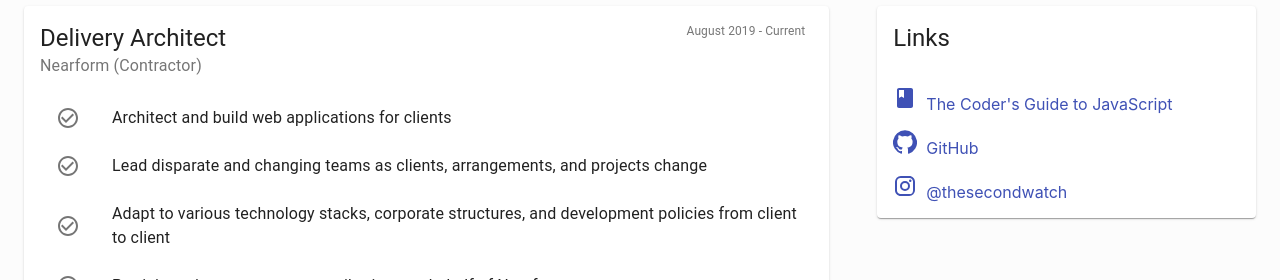
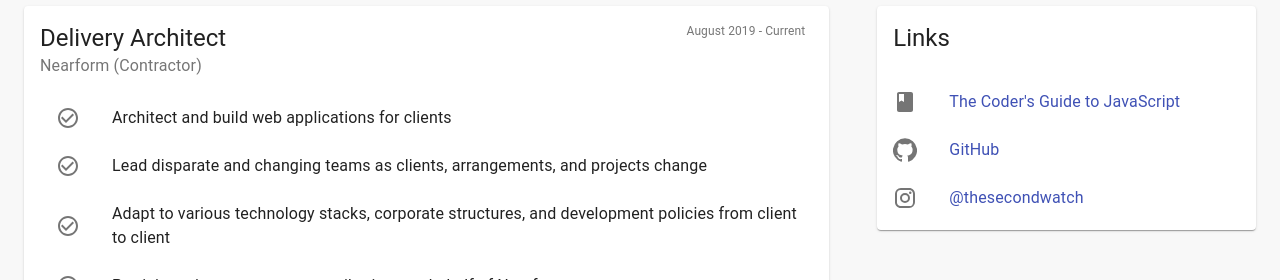
Before and after one commit to kahlstrom/kenahlstrom, a Next.js app: page / in a window 1280 px wide. Shown: the part 653-933 px from the top of the page. Built offline with nearby package versions, Linux system fonts and the light colour scheme.

Commit message:
Links to list format

```diff
--- a/components/Experience.js
+++ b/components/Experience.js
@@ -1,5 +1,5 @@
 import React from 'react'
-import { Card, CardHeader, Grid, Link, Paper, Typography, withStyles } from '@material-ui/core'
+import { Card, CardHeader, Grid, Link, List, ListItem, ListItemIcon, ListItemText, Paper, Typography, withStyles } from '@material-ui/core'
 import BookIcon from '@material-ui/icons/Book';
 import GitHubIcon from '@material-ui/icons/GitHub';
 import InstagramIcon from '@material-ui/icons/Instagram';
@@ -8,7 +8,7 @@ import ExperienceItem from './ExperienceItem'
 
 const StyledPaper = withStyles(() => ({
   root: {
-    backgroundColor: '#fcfcfc',
+    backgroundColor: '#f8f8f8',
     boxShadow: 'none'
   }
 }))(Paper);
@@ -19,13 +19,6 @@ const StyledCard = withStyles(() => ({
     backgroundColor: '#ffffff'
   }
 }))(Card);
-
-const StyledLink = withStyles(() => ({
-  root: {
-    display: 'block',
-    margin: '16px',
-  }
-}))(Link);
 
 const nfExperience = [
   'Architect and build web applications for clients',
@@ -135,9 +128,32 @@ const Experience = () => (
           <CardHeader
             title="Links"
           />
-          <StyledLink href="https://medium.com/the-coders-guide-to-javascript"><BookIcon /> &nbsp;The Coder's Guide to JavaScript</StyledLink>
-          <StyledLink href="https://github.com/kahlstrom"><GitHubIcon /> &nbsp;GitHub</StyledLink>
-          <StyledLink href="https://www.instagram.com/thesecondwatch/"><InstagramIcon /> &nbsp;@thesecondwatch</StyledLink>
+          <List>
+            <ListItem>
+              <ListItemIcon>
+                <BookIcon />
+              </ListItemIcon>
+              <ListItemText>
+                <Link href="https://medium.com/the-coders-guide-to-javascript" target="_blank">The Coder's Guide to JavaScript</Link>
+              </ListItemText>
+            </ListItem>
+            <ListItem>
+              <ListItemIcon>
+                <GitHubIcon />
+              </ListItemIcon>
+              <ListItemText>
+                <Link href="https://github.com/kahlstrom" target="_blank">GitHub</Link>
+              </ListItemText>
+            </ListItem>
+            <ListItem>
+              <ListItemIcon>
+                <InstagramIcon />
+              </ListItemIcon>
+              <ListItemText>
+                <Link href="https://www.instagram.com/thesecondwatch/" target="_blank">@thesecondwatch</Link>
+              </ListItemText>
+            </ListItem>
+          </List>
         </StyledCard>
       </Grid>
     </Grid>
```
